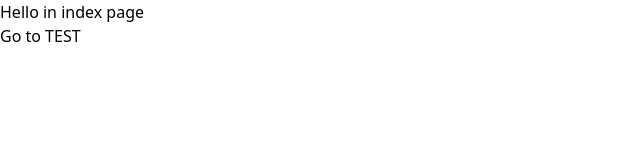
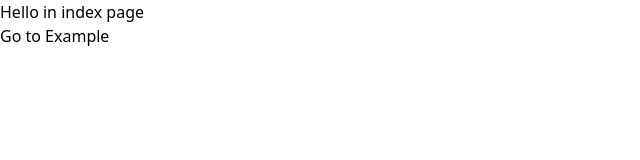
Before and after one commit to GDGAlgiers/Devfest20-Website, a Gatsby site: page / in a window 1280 px wide. Shown: the full height of the page, 0-640 px from the left. Built offline with nearby package versions, Linux system fonts and the light colour scheme; Gatsby itself is replaced by a stand-in of ours.

Commit message:
Fixing error

```diff
--- a/src/pages/index.tsx
+++ b/src/pages/index.tsx
@@ -9,7 +9,7 @@
       <h1>Hello in index page</h1>
       <p>
         <Link to="/example" className="line">
-          Go to TEST
+          Go to Example
         </Link>
       </p>
     </div>
```
